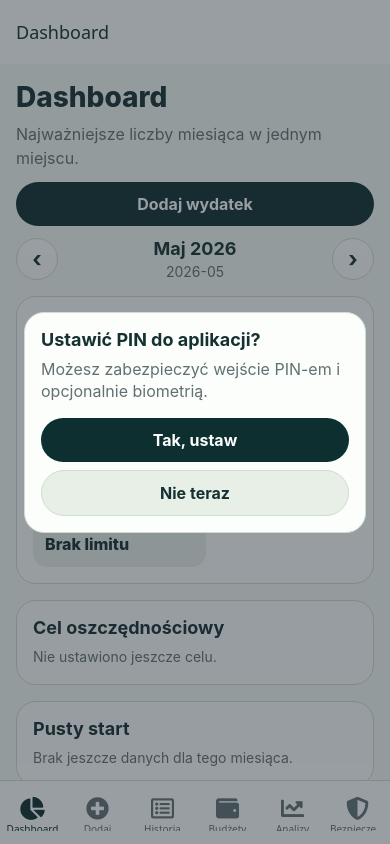
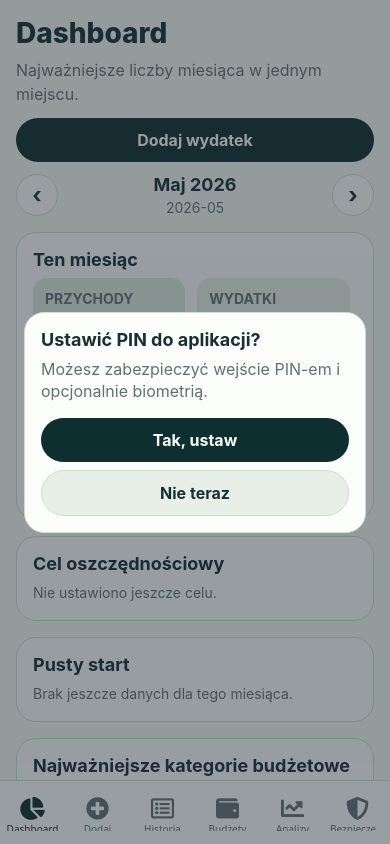
Before and after one commit to JustItDo/finanse-app, a React Native app: screen /Dashboard in a window 390 px wide. Built offline with nearby package versions, Linux system fonts and the light colour scheme.

Commit message:
Hide tab headers in app navigator

```diff
--- a/src/navigation/AppNavigator.tsx
+++ b/src/navigation/AppNavigator.tsx
@@ -73,6 +73,7 @@ export function AppNavigator() {
         <Tab.Navigator
           initialRouteName="Dashboard"
           screenOptions={({ route }) => ({
+            headerShown: false,
             headerStyle: {
               backgroundColor: colors.surface,
             },
```
